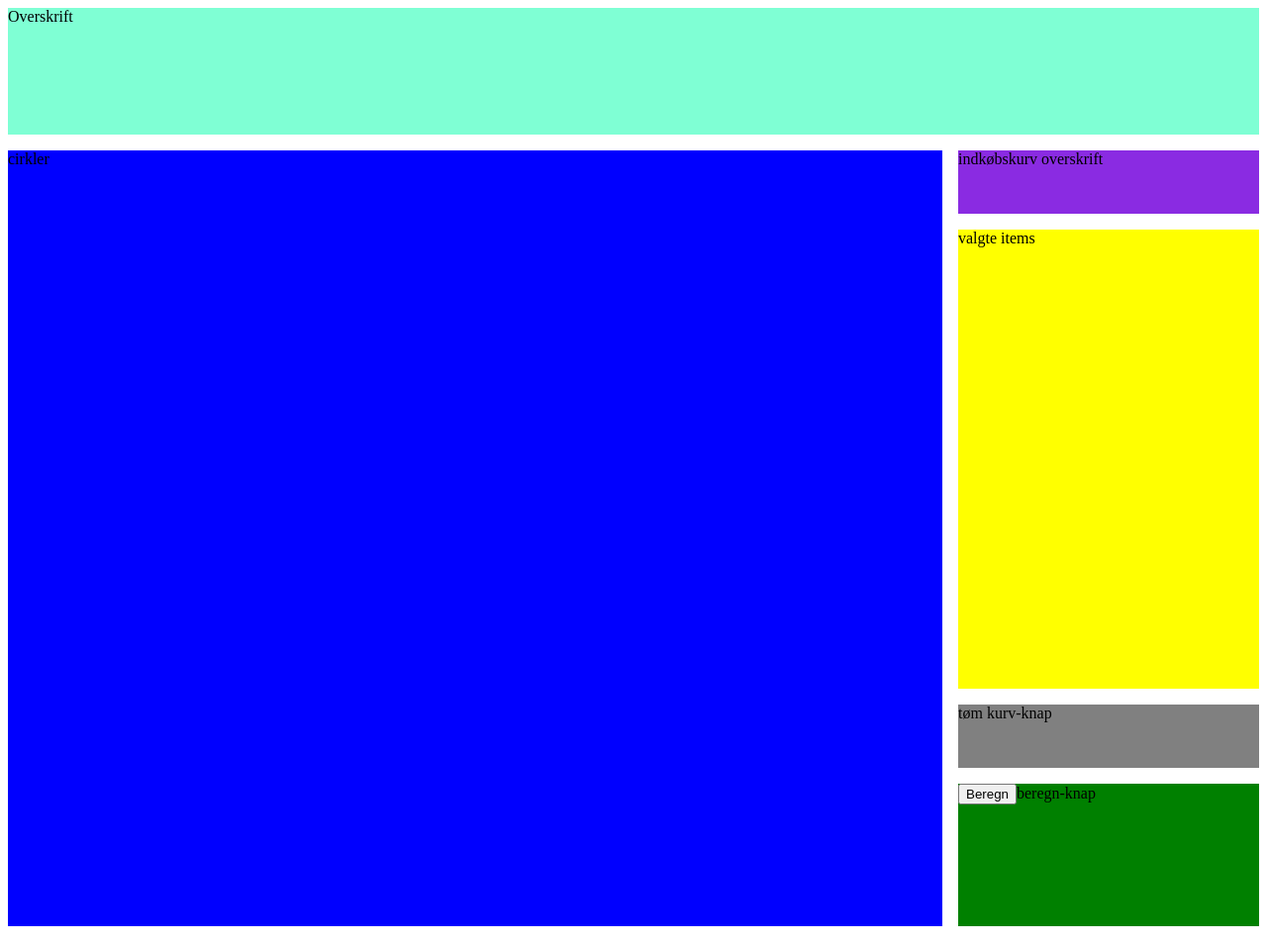
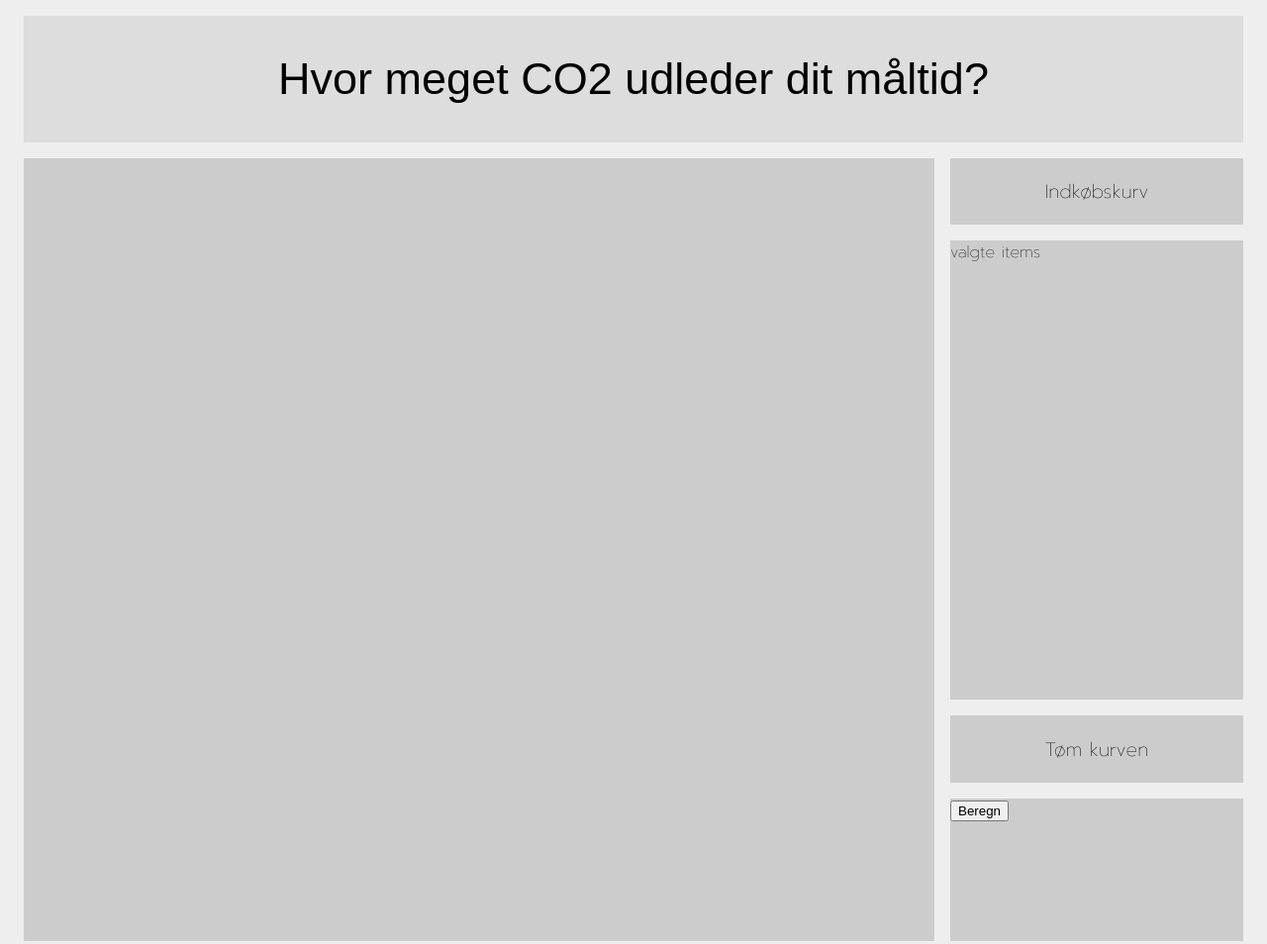
Before and after one commit to stiners/1-semester-projekt, a website: page index.html in a window 1280 px wide. Shown: the whole page at 99% size. Drawn offline with nearby package versions, Linux system fonts and the light colour scheme; a web font is replaced by a local one.

Commit message:
added a bit of styling styling is temporary - jusr for a cleaner look and a more fun font :)

```diff
--- a/index.html
+++ b/index.html
@@ -5,17 +5,29 @@
     <meta name="viewport" content="width=device-width, initial-scale=1.0" />
     <link rel="stylesheet" href="styles.css" />
     <link rel="script" href="script.js" />
+    <link rel="preconnect" href="https://fonts.googleapis.com">
+    <link rel="preconnect" href="https://fonts.gstatic.com" crossorigin>
+    <link href="https://fonts.googleapis.com/css2?family=Bungee+Spice&display=swap" rel="stylesheet">
+    <link rel="preconnect" href="https://fonts.googleapis.com">
+    <link rel="preconnect" href="https://fonts.gstatic.com" crossorigin>
+    <link href="https://fonts.googleapis.com/css2?family=Prompt:ital,wght@0,100;0,200;0,300;0,400;0,500;0,600;0,700;0,800;0,900;1,100;1,200;1,300;1,400;1,500;1,600;1,700;1,800;1,900&display=swap" rel="stylesheet">
     <title>Document</title>
   </head>
   <body>
     <div class="parent">
-      <div id="titleGrid">Overskrift</div>
-      <div id="circlesGrid">cirkler</div>
+      <div id="titleGrid">
+        <h1 id="title">Hvor meget CO2 udleder dit måltid?</h1>
+      </div>
+      <div id="circlesGrid"></div>
 
-      <div class="soppingBasket" id="shopBaskTitleGrid">indkøbskurv overskrift</div>
-      <div class="soppingBasket" id="foodListGrid">valgte items</div>
-      <div class="soppingBasket" id="emptyBasketGrid">tøm kurv-knap</div>
-      <div class="soppingBasket" id="calculateGrid"><button type="button">Beregn</button>beregn-knap</div>
+      <div class="shoppingBasket" id="shopBaskTitleGrid">
+        <p id="shopBaskTitle">Indkøbskurv</p>
+      </div>
+      <div class="shoppingBasket" id="foodListGrid">valgte items</div>
+      <div class="shoppingBasket" id="emptyBasketGrid">
+        <p id="emptyBasket">Tøm kurven</p>
+      </div>
+      <div class="shoppingBasket" id="calculateGrid"><button type="button">Beregn</button></div>
 
       </div>
     </div>
--- a/styles.css
+++ b/styles.css
@@ -1,43 +1,54 @@
+html {
+  background-color: #eee;
+}
+
 .parent {
   display: grid;
   grid-template-columns: 1fr 1fr 1fr 1fr;
-  grid-column-gap: 1em;
-  grid-row-gap: 1em;
+  grid-column-gap: 1rem;
+  grid-row-gap: 1rem;
+  margin: 1rem;
 }
 
 #titleGrid {
   grid-column: 1/5;
   grid-row: 1/10;
-  background-color: aquamarine;
+  background-color: #ddd;
+  place-content: center;
 }
 #circlesGrid {
   grid-column: 1/4;
   grid-row: 10/60;
-  background-color: blue;
+  background-color: #ccc;
 }
 
 .shoppingBasket {
   grid-column: 4/5;
+  font-family: "Prompt", sans-serif;
+  font-weight: 100;
+  font-style: normal;
 }
 
 #shopBaskTitleGrid {
   grid-row: 10/15;
-  background-color: blueviolet;
+  background-color: #ccc;
+  place-content: center;
 }
 
 #foodListGrid {
   grid-row: 15/45;
-  background-color: yellow;
+  background-color: #ccc;
 }
 #emptyBasketGrid {
   grid-column: 4/5;
   grid-row: 45/50;
-  background-color: gray;
+  background-color: #ccc;
+  place-content: center;
 }
 #calculateGrid {
   grid-column: 4/5;
   grid-row: 50/60;
-  background-color: green;
+  background-color: #ccc;
 }
 
 #emptyBaskBtn {
@@ -53,3 +64,23 @@
 #emptyBaskBtn:hover {
   background-color: #0056b3;
 }
+
+#title {
+  font-size: 45px;
+  text-align: center;
+  align-self: center;
+  margin: 0;
+  font-family: "Bungee Spice", sans-serif;
+  font-weight: 400;
+  font-style: normal;
+}
+
+#shopBaskTitle {
+  text-align: center;
+  font-size: larger;
+}
+
+#emptyBasket {
+  text-align: center;
+  font-size: larger;
+}
```
